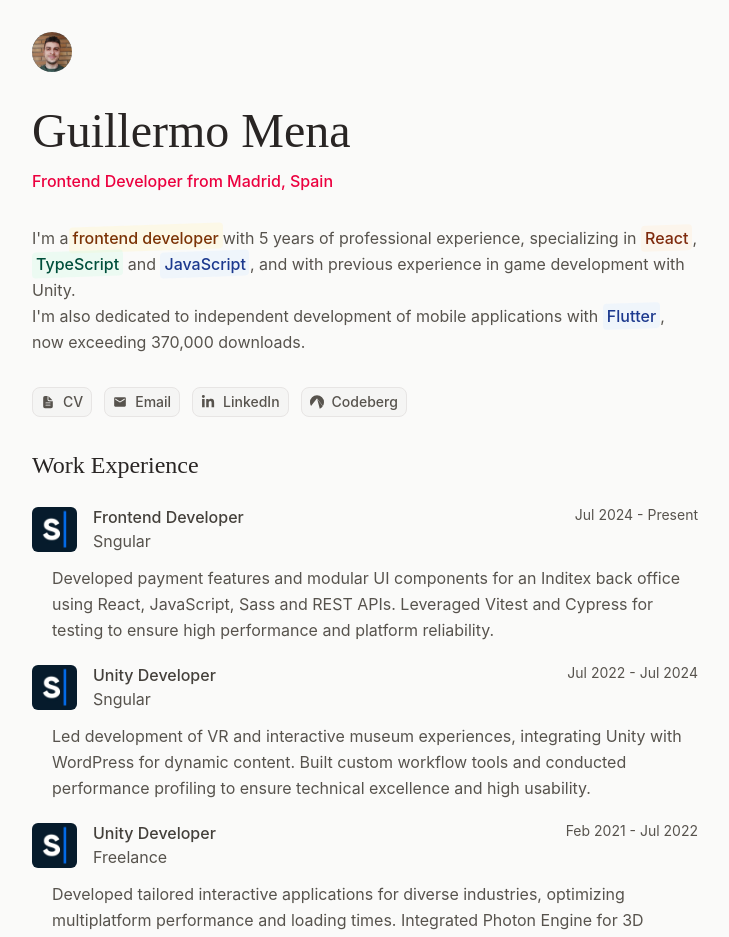
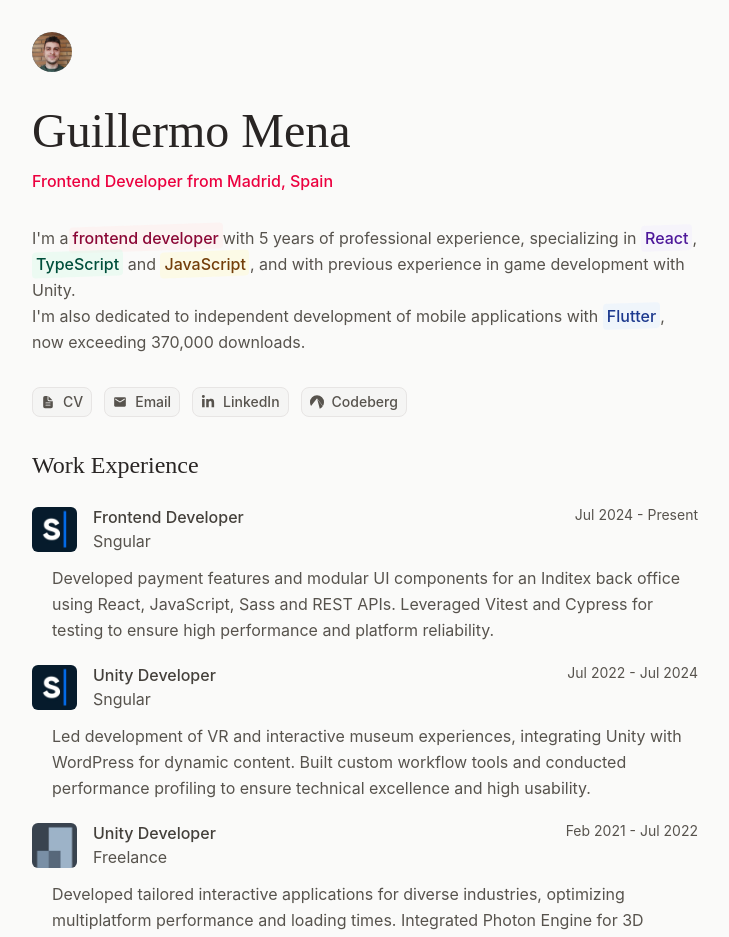
Before and after one commit to menit0/menito.dev, a React (Vite) app: page / in a window 1280 px wide. Shown: the top 937 px of the page, without its empty margins (275-1004 px from the left). Built offline with nearby package versions, Linux system fonts and the light colour scheme.

Commit message:
update data_en

```diff
--- a/src/data/data_en.tsx
+++ b/src/data/data_en.tsx
@@ -30,11 +30,11 @@
   summary: (
     <p className="leading-relaxed">
       I'm a
-      <ColoredText label="frontend developer" />
+      <ColoredText label="frontend developer" variant="rose" />
       with 5 years of professional experience, specializing in{" "}
-      <ColoredText label="React" variant="orange" />,
+      <ColoredText label="React" variant="violet" />,
       <ColoredText label="TypeScript" variant="emerald" /> and{" "}
-      <ColoredText label="JavaScript" variant="blue" />, and with previous
+      <ColoredText label="JavaScript" variant="yellow" />, and with previous
       experience in game development with Unity.
       <br />
       I'm also dedicated to independent development of mobile applications with{" "}
@@ -100,7 +100,7 @@
           name: "Freelance",
           url: null,
         },
-        icon: "sngular.jpeg",
+        icon: "freelance.jpg",
         description:
           "Developed tailored interactive applications for diverse industries, optimizing multiplatform performance and loading times. Integrated Photon Engine for 3D multiplayer social spaces and provided post-delivery technical support and tuning.",
       },
```
